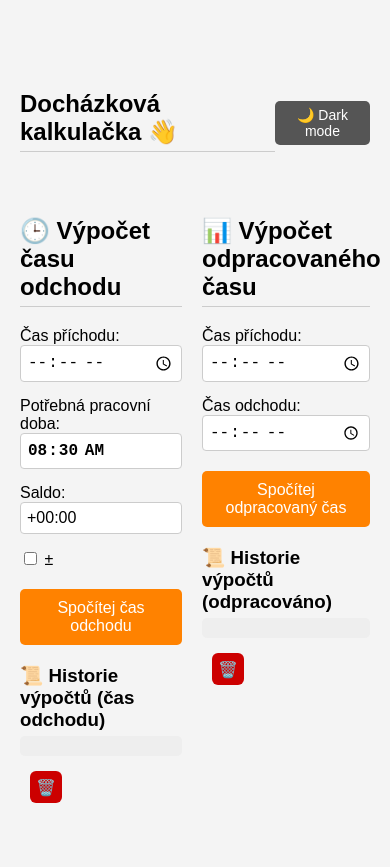
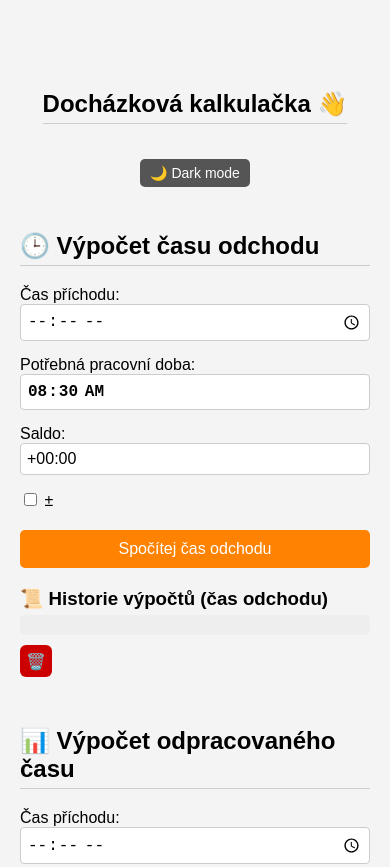
Before and after one commit to HellJohny/DochazkaConti, a plain HTML site: page index.html in a window 390 px wide. Shown: the top 867 px of the page. Drawn offline with Linux system fonts and the light colour scheme.

Commit message:
Update index.html

```diff
--- a/index.html
+++ b/index.html
@@ -164,10 +164,38 @@
     body.dark-mode .history-item.highlight {
       background-color: #264d26;
     }
+
+    /* Zde přidej tento CSS kód pro responzivní design */
+    @media (max-width: 768px) {
+      .container {
+        flex-direction: column;
+        align-items: center;
+      }
+
+      .calculator {
+        width: 100%;
+      }
+
+      button {
+        width: 100%;
+      }
+
+      .top-bar {
+        flex-direction: column;
+        align-items: center;
+      }
+
+      .history-list {
+        max-height: 150px;
+      }
+
+      .history .clear-btn {
+        margin-left: 0;
+        margin-top: 10px;
+      }
+    }
   </style>
 </head>
-<body>
-
   <div class="top-bar">
     <h2>Docházková kalkulačka 👋</h2>
     <button id="toggleDarkMode">🌙 Dark mode</button>
```
